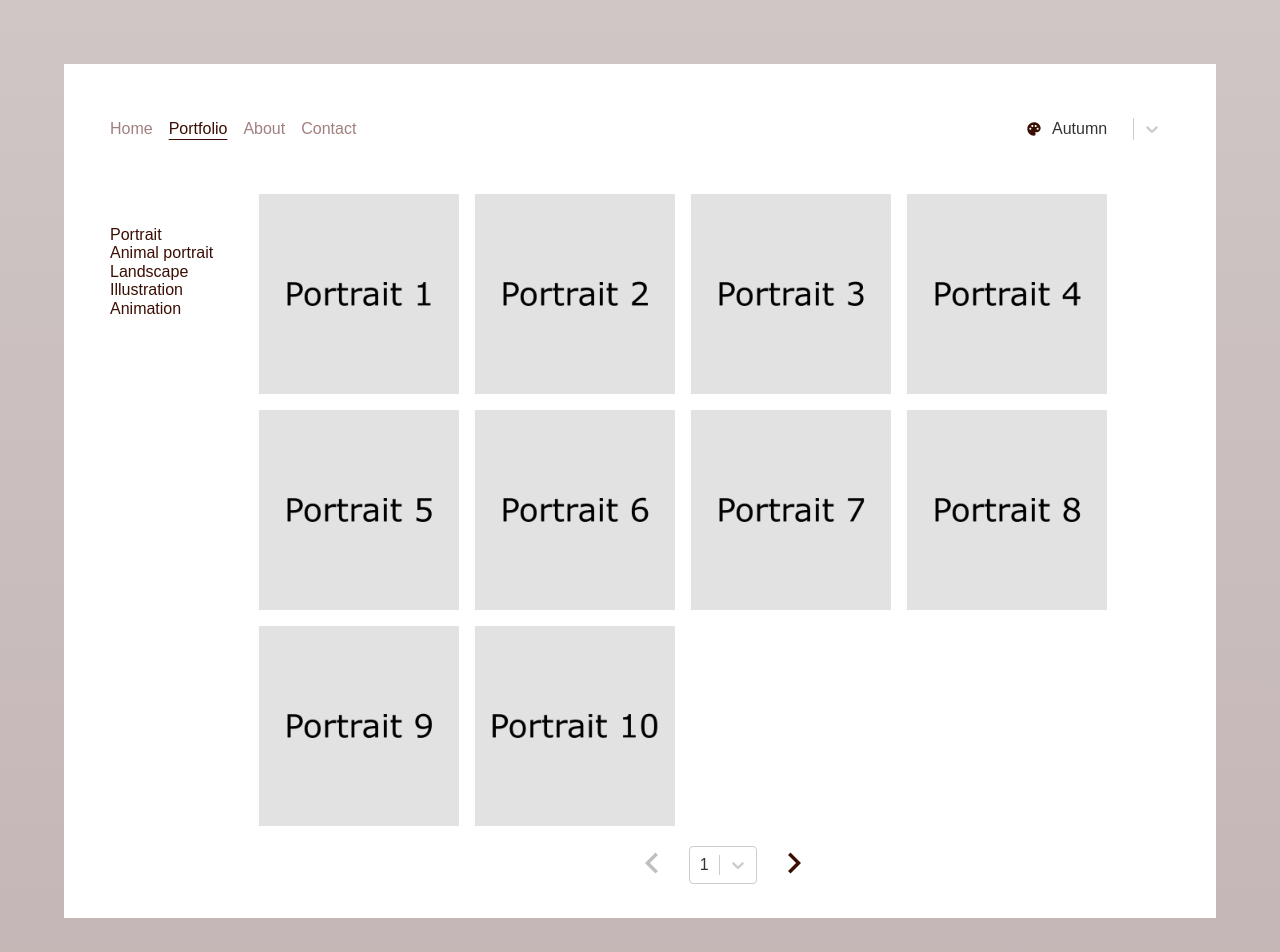
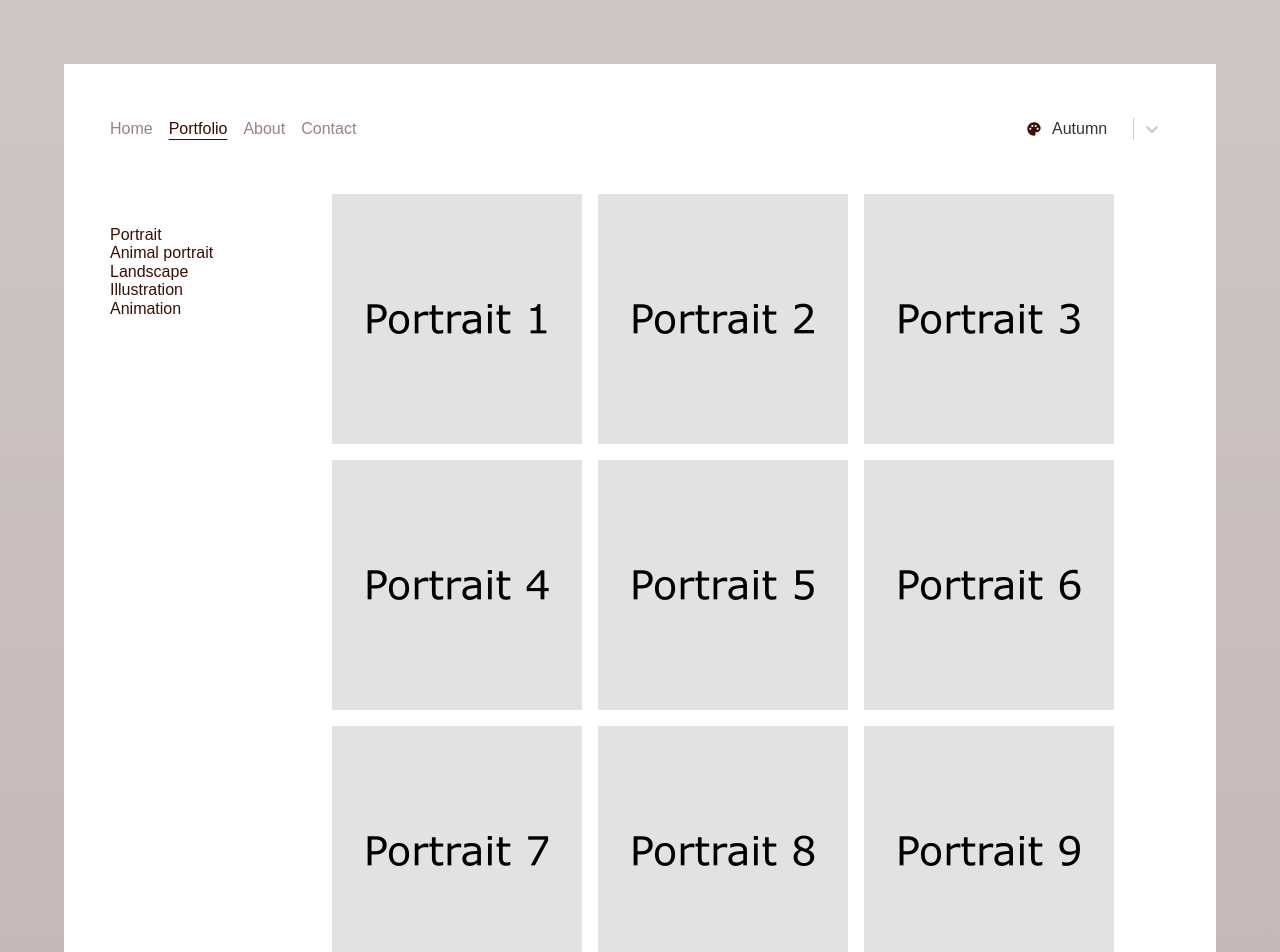
Before and after one commit to akleszcz/art-portfolio, a React (Create React App) app: page /portfolio/portrait in a window 1280 px wide. Shown: the top 952 px of the page. Built offline with nearby package versions, Linux system fonts and the light colour scheme.

Commit message:
Adjust images layout in portfolio

```diff
--- a/src/components/Layout/index.tsx
+++ b/src/components/Layout/index.tsx
@@ -21,9 +21,9 @@ const Layout: FunctionComponent = ({ children }) => {
         <Route path="/portfolio/*" element={<SideMenu/>}/>
         <Route path="/*" element={null} />
       </Routes>
-      <Styled.Main>
+      <main>
         {children}
-      </Styled.Main>
+      </main>
     </Styled.Content>
   </ThemeProvider>;
 };
--- a/src/components/Layout/styles.ts
+++ b/src/components/Layout/styles.ts
@@ -15,10 +15,3 @@ export const Content = styled.div`
   min-height: calc(100vh - 2 * ${tokens.spacing.large});
   padding: 30px;
 `;
-
-export const Main = styled.main`
-  display: flex;
-  flex-wrap: wrap;
-  gap: ${tokens.spacing.small};
-  grid-area: main;
-`;
--- a/src/components/Pagination/index.tsx
+++ b/src/components/Pagination/index.tsx
@@ -6,7 +6,7 @@ import { createSelectOption } from "../../utils";
 import * as Styled from './styles';
 import { PaginationProps } from "./types";
 
-const Pagination: FunctionComponent<PaginationProps> = ({ currentPage, handlePageChange, numberOfPages }) => {
+const Pagination: FunctionComponent<PaginationProps> = ({ className, currentPage, handlePageChange, numberOfPages }) => {
   const { pathname } = useLocation();
 
   const pageNumbers = Array(numberOfPages).fill(0).map((_,index)=>(index + 1).toString());
@@ -14,7 +14,7 @@ const Pagination: FunctionComponent<PaginationProps> = ({ currentPage, handlePag
   const previousPage = (currentPage - 1).toString();
   const nextPage = (currentPage + 1).toString();
 
-  return <Styled.Nav aria-label="Pagination">
+  return <Styled.Nav aria-label="Pagination" className={className}>
     <Styled.Link
       aria-label="Previous page"
       to={`${pathname}?${createSearchParams({ page: previousPage })}`}
--- a/src/components/Pagination/types.ts
+++ b/src/components/Pagination/types.ts
@@ -2,6 +2,7 @@ import { SingleValue } from "react-select";
 import { OptionType } from "../../types";
 
 export type PaginationProps = {
+  className?: string;
   currentPage: number,
   handlePageChange: (pageNumber: SingleValue<OptionType>) => void,
   numberOfPages: number
--- a/src/components/Portfolio/index.tsx
+++ b/src/components/Portfolio/index.tsx
@@ -1,15 +1,14 @@
 import { FunctionComponent } from "react";
+import * as Styled from './styles';
 import { PortfolioProps } from "./types";
 const Portfolio: FunctionComponent<PortfolioProps> = ({ data }) => {
-  return <>
-    {data.map((dataItem, index) => <img
+  return <Styled.Container>
+    {data.map((dataItem, index) => <Styled.Img
       src={dataItem}
       key={dataItem}
-      height="200"
-      width="200"
       alt={`Placeholder ${index}`}
     /> )}
-  </>;
+  </Styled.Container>;
 };
 
 export default Portfolio;
--- /dev/null
+++ b/src/components/Portfolio/styles.ts
@@ -0,0 +1,16 @@
+import styled from "styled-components";
+import { tokens } from "../../styles/tokens";
+
+const imageSize = '250px';
+
+export const Container = styled.div`
+  display: grid;
+  gap: ${tokens.spacing.small};
+  grid-template-columns: repeat(3, ${imageSize});
+  justify-content: center;
+`;
+
+export const Img = styled.img`
+  height: ${imageSize};
+  width: ${imageSize};
+`;
--- a/src/hocs/withPagination/index.tsx
+++ b/src/hocs/withPagination/index.tsx
@@ -1,7 +1,7 @@
 import { FunctionComponent, useEffect, useState } from "react";
 import { useSearchParams } from "react-router-dom";
 import { SingleValue } from "react-select";
-import Pagination from "../../components/Pagination";
+import * as Styled from "./styles";
 import { OptionType } from "../../types";
 import { createPageNumber } from "../../utils";
 import { WithPagination } from "./types";
@@ -40,7 +40,11 @@ const withPagination: WithPagination = (WrappedComponent, { fetchData, limit })
     }
     return <>
       <WrappedComponent data={data}/>
-      <Pagination currentPage={currentPage} handlePageChange={handlePageChange} numberOfPages={numberOfPages} />
+      <Styled.PaginationWithMargin
+        currentPage={currentPage}
+        handlePageChange={handlePageChange}
+        numberOfPages={numberOfPages}
+      />
     </>;
   };
   return WithPagination;
--- /dev/null
+++ b/src/hocs/withPagination/styles.ts
@@ -0,0 +1,7 @@
+import Pagination from "../../components/Pagination";
+import styled from "styled-components";
+import { tokens } from "../../styles/tokens";
+
+export const PaginationWithMargin = styled(Pagination)`
+  margin-top: ${tokens.spacing.medium};
+`;
--- a/src/pages/PortfolioWithPagination/consts.ts
+++ b/src/pages/PortfolioWithPagination/consts.ts
@@ -1,2 +1,2 @@
 // Maximum number of images per page
-export const LIMIT = 10;
+export const LIMIT = 9;
--- a/src/styles/tokens.ts
+++ b/src/styles/tokens.ts
@@ -5,6 +5,7 @@ const fontSize = {
 
 const spacing = {
   small: '1rem',
+  medium: '2rem',
   large: '4rem',
 };
 
```
